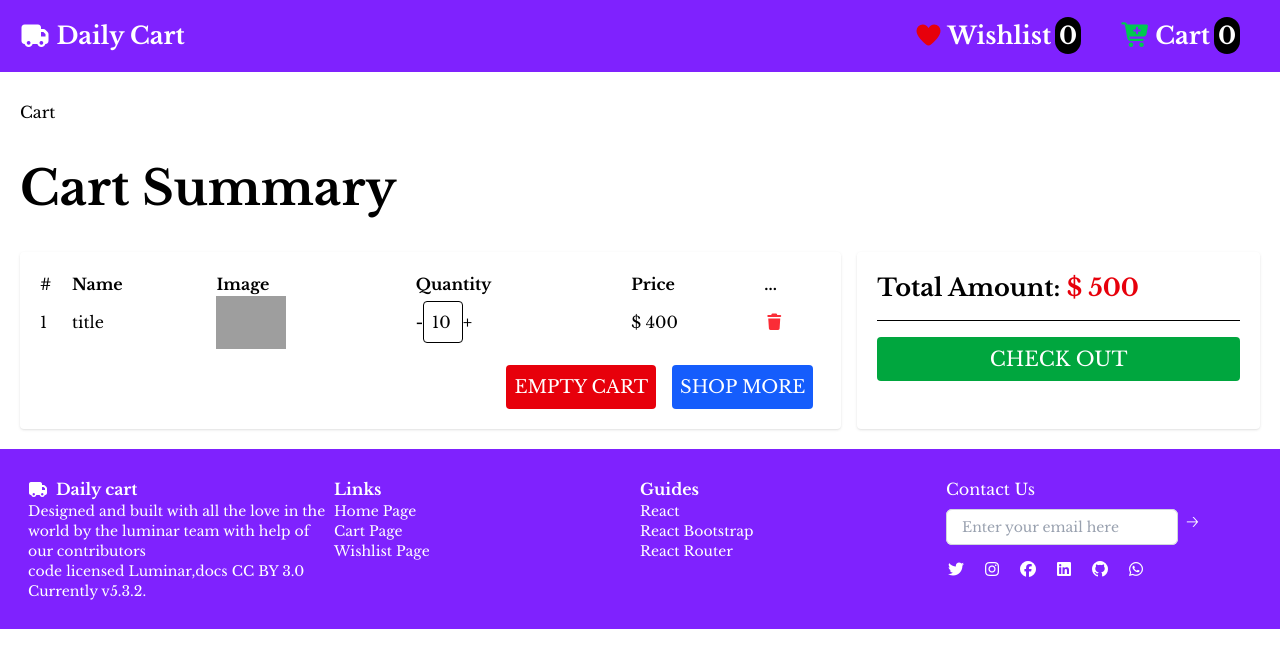
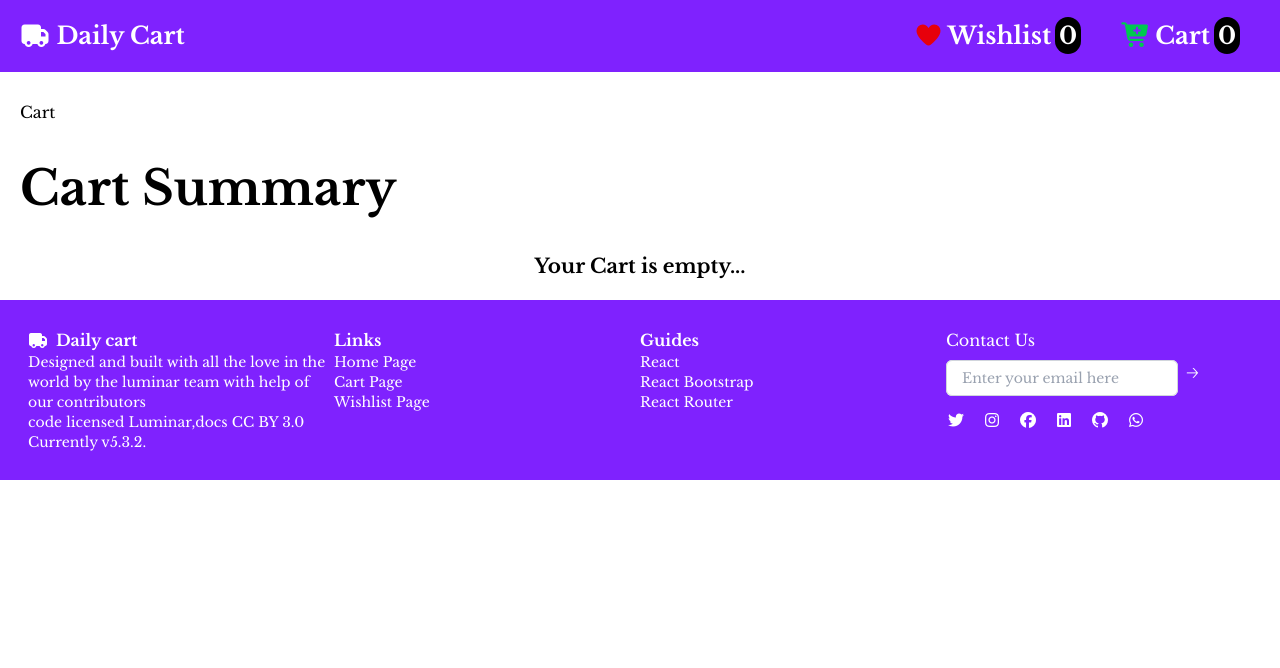
Before and after one commit to Minu-Rose-Vazhappilly/Cart-Redux, a React (Vite) app: page /cart in a window 1280 px wide. Shown: the top 668 px of the page. Built offline with nearby package versions, Linux system fonts and the light colour scheme; grey boxes are pictures that could not be loaded; a web font is replaced by a local one.

Commit message:
#feat:Completed Cart Page functionalities

```diff
--- a/src/pages/Cart.jsx
+++ b/src/pages/Cart.jsx
@@ -1,12 +1,40 @@
-import React from 'react'
+import React, { useEffect, useState } from 'react'
 import Header from '../components/Header'
+import { useDispatch, useSelector } from 'react-redux'
+import { decrementQuantity, emptyCart, incrementQuantity, removeCartItem } from '../redux/slices/cartSlice';
+import { useNavigate } from 'react-router-dom';
 
 function Cart() {
+    const userCart = useSelector(state => state.cartReducer)
+    const navigate = useNavigate()
+    console.log(userCart);
+    const [totalCart,setTotalCart] = useState(0)
+    const dispatch = useDispatch()
+    const checkout = ()=>{
+        dispatch(emptyCart())
+        alert("Your order has been confirmed.Thank you for shopping with us")
+        navigate('/')
+
+    }
+    useEffect(()=>{
+        if(userCart?.length>0){
+            setTotalCart(Math.ceil(userCart?.map(item=>item.totalPrice)?.reduce((prev,curr)=>prev+curr)))
+        }
+    },[userCart])
+    const handleDecrementQuantity = (product)=>{
+        if(product.quantity>1){
+            dispatch(decrementQuantity(product.id))
+        }else{
+            dispatch(removeCartItem(product.id))
+        }
+    }
     return (
         <>
             <Header />
             <div style={{ paddingTop: '100px' }} className='mx-5'>Cart
                 <h1 className='text-5xl font-bold my-10'>Cart Summary</h1>
+                {
+                    userCart?.length > 0 ? (
                         <div className='grid grid-cols-3 gap-4'>
                             <div className='col-span-2 rounded shadow p-5'>
                                 <table className='table-auto w-full'>
@@ -21,33 +49,45 @@ function Cart() {
                                         </tr>
                                     </thead>
                                     <tbody>
+                                        {
+                                            userCart?.map((product, index) => (
                                                 <tr>
-                                    <td>1</td>
-                                    <td>title</td>
-                                    <td><img width={'70px'} height={'70px'} src="https://1.bp.blogspot.com/-PxDukBAYVgI/UrkAGMwpPdI/AAAAAAAAAbo/Md-9v9Q8UCM/s1600/makeup+forever.jpg" alt="" /></td>
+                                                    <td>{index+1}</td>
+                                                    <td>{product?.title}</td>
+                                                    <td><img width={'70px'} height={'70px'} src={product?.thumbnail} alt="" /></td>
                                                     <td>
                                                         <div className="flex">
-                                            <button className="font-bold">-</button>
-                                            <input type="text" style={{ width: '40px' }} className='border p-2 rounded' readOnly value={10} />
-                                            <button className="font-bold">+</button>
+                                                            <button onClick={()=>dispatch(handleDecrementQuantity(product))} className="font-bold">-</button>
+                                                            <input type="text" style={{ width: '40px' }} className='border p-2 rounded' readOnly value={product?.quantity} />
+                                                            <button onClick={()=>dispatch(incrementQuantity(product?.id))} className="font-bold">+</button>
                                                         </div>
                                                     </td>
-                                    <td>$ 400</td>
-                                    <td><button><i className="fa-solid fa-trash text-red-500"></i></button></td>
+                                                    <td>$ {product?.totalPrice}</td>
+                                                    <td><button onClick={()=>dispatch(removeCartItem(product?.id))}><i className="fa-solid fa-trash text-red-500"></i></button></td>
                                                 </tr>
+                                            ))
+                                        }
+
                                     </tbody>
                                 </table>
                                 <div className='float-right mt-4'>
-                            <button className='bg-red-600 text-white text-lg p-2 inline-block rounded mx-2'>EMPTY CART</button>
+                                    <button onClick={()=>dispatch(emptyCart())} className='bg-red-600 text-white text-lg p-2 inline-block rounded mx-2'>EMPTY CART</button>
                                     <button className='bg-blue-600 text-white text-lg p-2 inline-block rounded mx-2'>SHOP MORE</button>
                                 </div>
                             </div>
                             <div className='col-span-1 rounded shadow p-5'>
-                        <h2 className='font-bold text-2xl mb-4'>Total Amount: <span className='text-red-600'>$ 500</span></h2>
+                                <h2 className='font-bold text-2xl mb-4'>Total Amount: <span className='text-red-600'>$ {totalCart}</span></h2>
                                 <hr />
-                        <button className='rounded bg-green-600 p-2 text-white mt-4 w-full text-xl'>CHECK OUT</button>
+                                <button onClick={checkout} className='rounded bg-green-600 p-2 text-white mt-4 w-full text-xl'>CHECK OUT</button>
                             </div>
                         </div>
+                    ) : (
+                        <p className='font-bold text-xl text-center'>Your Cart is empty...</p>
+                    )
+
+                }
+
+
             </div>
         </>
     )
--- a/src/pages/View.jsx
+++ b/src/pages/View.jsx
@@ -26,7 +26,7 @@ function View() {
         }
     }
 
-    const handleCart = (product)=>{
+    const handleCart = ()=>{
         dispatch(addToCart(product))
         const existingProduct = userCart?.find(item=>item.id == product.id)
         if(existingProduct){
--- a/src/redux/slices/cartSlice.js
+++ b/src/redux/slices/cartSlice.js
@@ -1,4 +1,5 @@
 import { createSlice } from "@reduxjs/toolkit";
+import { act } from "react";
 
 const cartSlice = createSlice({
     name:'cart',
@@ -18,13 +19,38 @@ const cartSlice = createSlice({
                 //add item to cart
                 state.push({...action.payload,quantity:1,totalPrice:action.payload.price})
             }
-        }
+        },
+        //remove item -when clicked deletebutton in cart
+        removeCartItem:(state,action)=>{
+            return state.filter(item=>item.id!=action.payload)
+        },
         //remove from cart
         //increment quantity in cart
+        incrementQuantity:(state,action)=>{
+
+            const existingProduct = state?.find(item=>item.id == action.payload)
+            existingProduct.quantity++
+            existingProduct.totalPrice = existingProduct.quantity * existingProduct.price
+            const remainingProducts = state?.filter(item=>item.id!=action.payload)
+            state = [...remainingProducts,existingProduct]
+
+        },
         //decrement cart in quantity
+         decrementQuantity:(state,action)=>{
+
+            const existingProduct = state?.find(item=>item.id == action.payload)
+            existingProduct.quantity--
+            existingProduct.totalPrice = existingProduct.quantity * existingProduct.price
+            const remainingProducts = state?.filter(item=>item.id!=action.payload)
+            state = [...remainingProducts,existingProduct]
+
+        },
         //empty cart
+        emptyCart:(state)=>{
+            return state=[]
+        }
     }
 })
 
-export const {addToCart} = cartSlice.actions
+export const {addToCart,removeCartItem,incrementQuantity,decrementQuantity,emptyCart} = cartSlice.actions
 export default cartSlice.reducer
```
Lines whose indentation alone changed are shown as unchanged.
